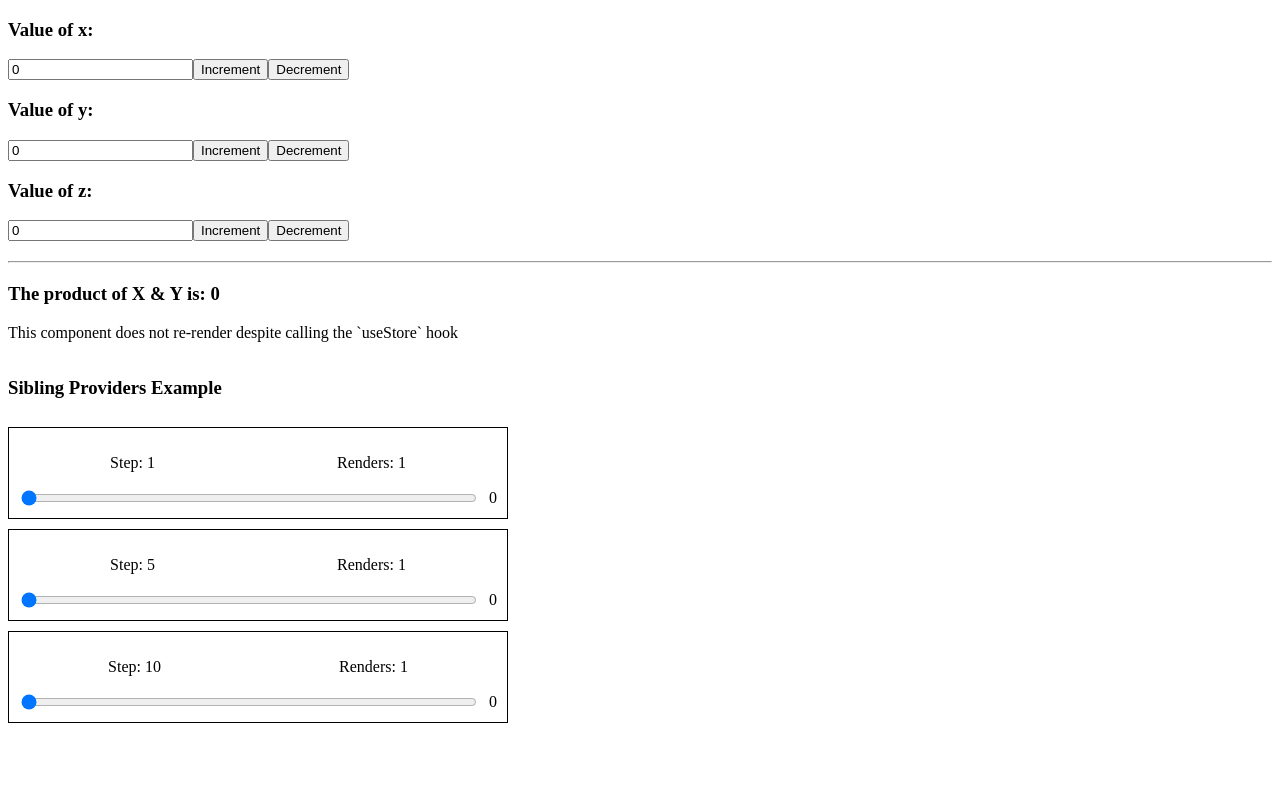
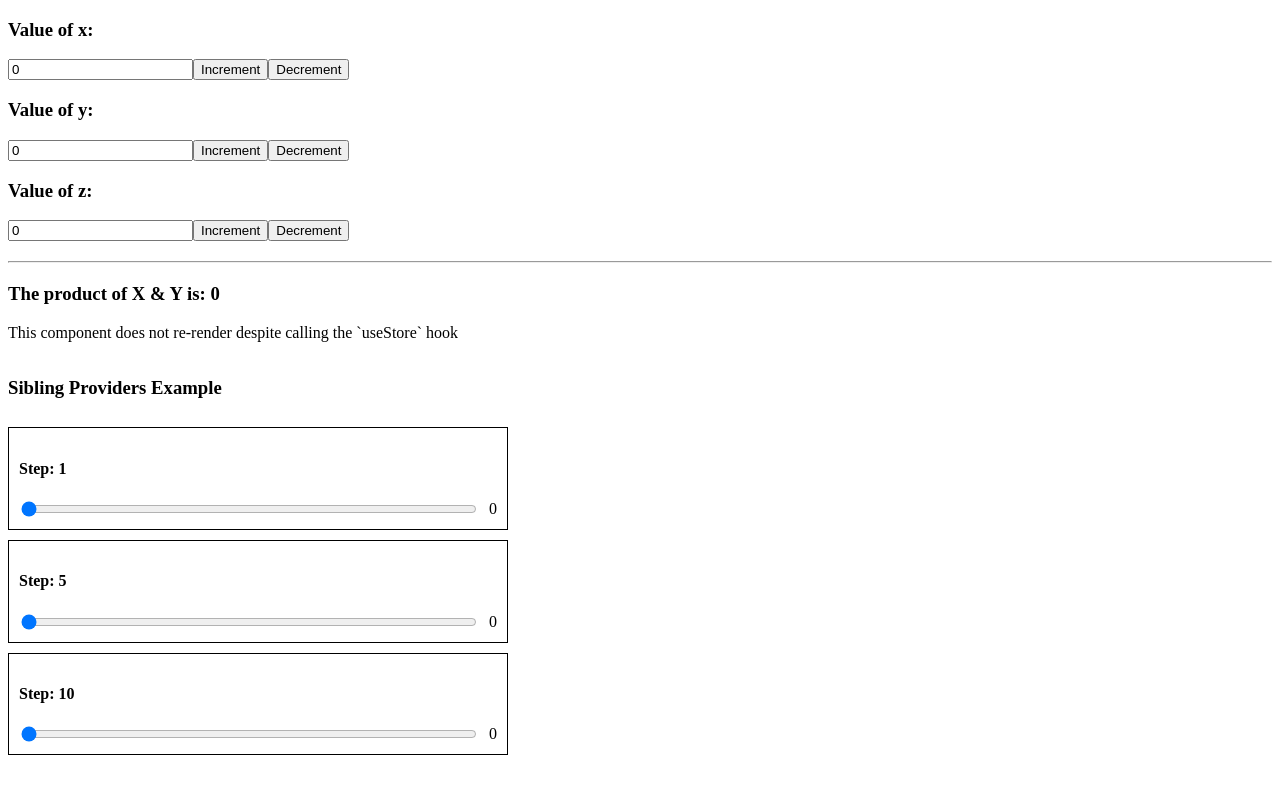
Before and after one commit to ghamadi/react-nimble-store, a React (Vite) app: page / in a window 1280 px wide. Shown: the top 794 px of the page. Built offline with nearby package versions, Linux system fonts and the light colour scheme.

Commit message:
update example

```diff
--- a/src/examples/nested-providers/index.tsx
+++ b/src/examples/nested-providers/index.tsx
@@ -1,4 +1,4 @@
-import { ChangeEvent, useCallback, useEffect, useRef } from 'react';
+import { ChangeEvent, useCallback } from 'react';
 import { createStore } from '~/lib/create-store';
 
 interface Store {
@@ -15,46 +15,6 @@ const SliderStore = createStore<Store>((setState) => ({
   }
 }));
 
-function Slider() {
-  const step = SliderStore.useStore((state) => state.step);
-  const count = SliderStore.useStore((state) => state.count);
-  const setCount = SliderStore.useStore((state) => state.setCount);
-  const rendersCount = useRef(1);
-
-  useEffect(() => {
-    rendersCount.current++;
-  });
-
-  const handleSliderChange = useCallback(
-    (event: ChangeEvent<HTMLInputElement>) => {
-      const value = +event.target.value;
-      setCount(value);
-    },
-    [setCount]
-  );
-
-  return (
-    <div>
-      <div style={{ display: 'flex', justifyContent: 'space-around' }}>
-        <p> Step: {step} </p>
-        <p> Renders: {rendersCount.current} </p>
-      </div>
-      <div style={{ display: 'flex', gap: '10px', alignItems: 'center' }}>
-        <input
-          type="range"
-          step={step}
-          min="0"
-          max="50"
-          value={count}
-          onChange={handleSliderChange}
-          style={{ width: '100%' }}
-        />
-        <span>{count}</span>
-      </div>
-    </div>
-  );
-}
-
 export default function SiblingProviders() {
   return (
     <div
@@ -66,27 +26,80 @@ export default function SiblingProviders() {
       }}
     >
       <h3>Sibling Providers Example</h3>
-      <SliderWrapper />
-      <SliderWrapper step={5} />
-      <SliderWrapper step={10} />
+      <SliderConfigProvider step={1} />
+      <SliderConfigProvider step={5} />
+      <SliderConfigProvider step={10} />
     </div>
   );
 }
 
-function SliderWrapper(props: { step?: number }) {
+function SliderConfigProvider(props: { step: number }) {
   return (
     <SliderStore.Provider
       value={(setState) => ({
         count: 0,
-        step: props.step ?? 1,
+        step: props.step,
         setCount(value) {
           setState({ count: value });
         }
       })}
     >
       <div style={{ border: '1px solid', padding: 10 }}>
-        <Slider />
+        <SliderWrapper />
+        <DisplayedApples />
       </div>
     </SliderStore.Provider>
   );
 }
+
+function SliderWrapper() {
+  const step = SliderStore.useStore((state) => state.step);
+
+  return (
+    <div style={{}}>
+      <h4> Step: {step} </h4>
+      <Slider />
+    </div>
+  );
+}
+
+function DisplayedApples() {
+  const count = SliderStore.useStore((state) => state.count);
+
+  return (
+    <div style={{ display: 'flex', flexWrap: 'wrap' }}>
+      {[...Array(count).keys()].map((i) => {
+        return <img key={i} src="/vite.svg" alt="" />;
+      })}
+    </div>
+  );
+}
+
+function Slider() {
+  const step = SliderStore.useStore((state) => state.step);
+  const count = SliderStore.useStore((state) => state.count);
+  const setCount = SliderStore.useStore((state) => state.setCount);
+
+  const handleSliderChange = useCallback(
+    (event: ChangeEvent<HTMLInputElement>) => {
+      const value = +event.target.value;
+      setCount(value);
+    },
+    [setCount]
+  );
+
+  return (
+    <div style={{ display: 'flex', gap: '10px', alignItems: 'center', flex: 1 }}>
+      <input
+        type="range"
+        step={step}
+        min="0"
+        max="50"
+        value={count}
+        onChange={handleSliderChange}
+        style={{ width: '100%' }}
+      />
+      <span>{count}</span>
+    </div>
+  );
+}
```
